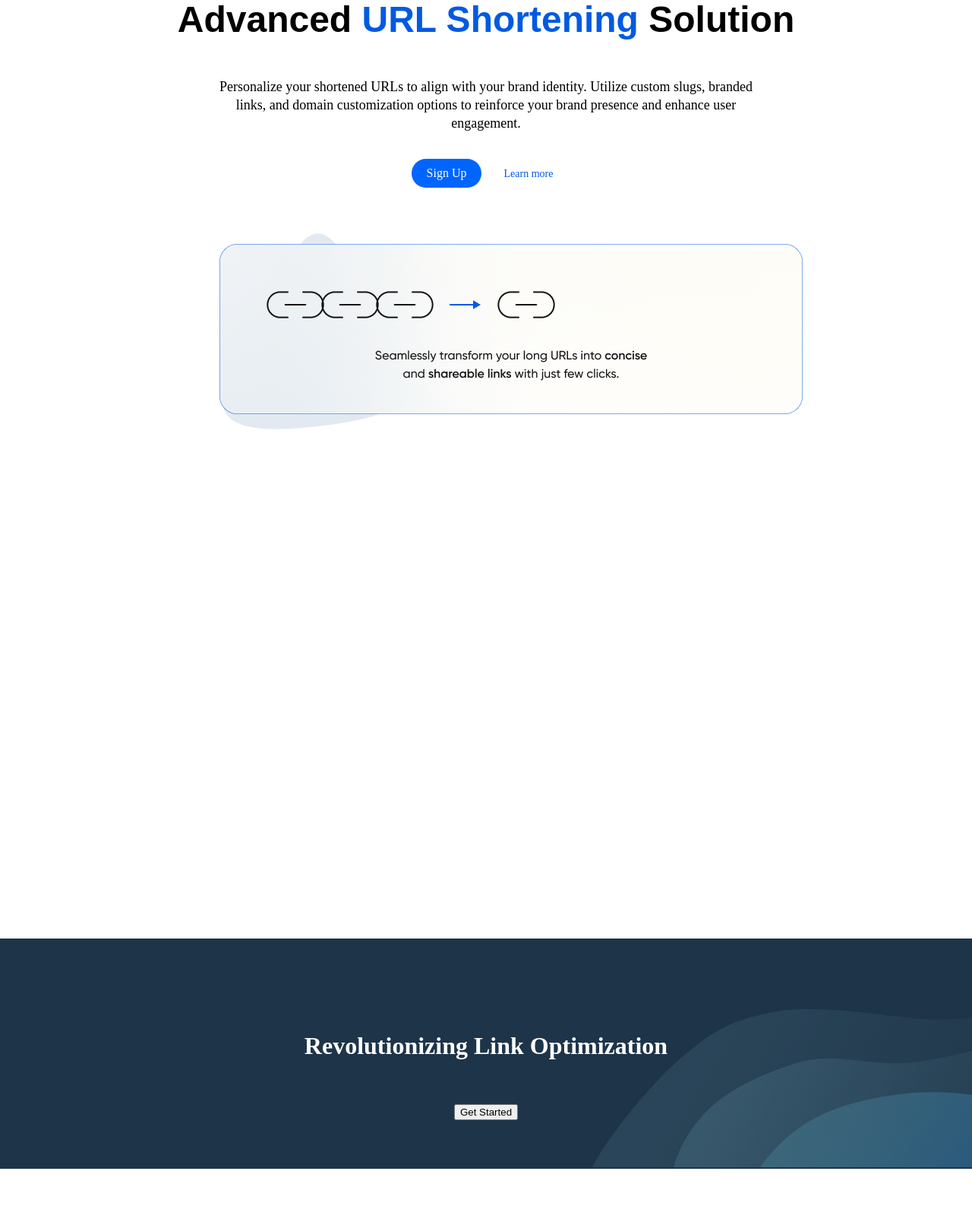
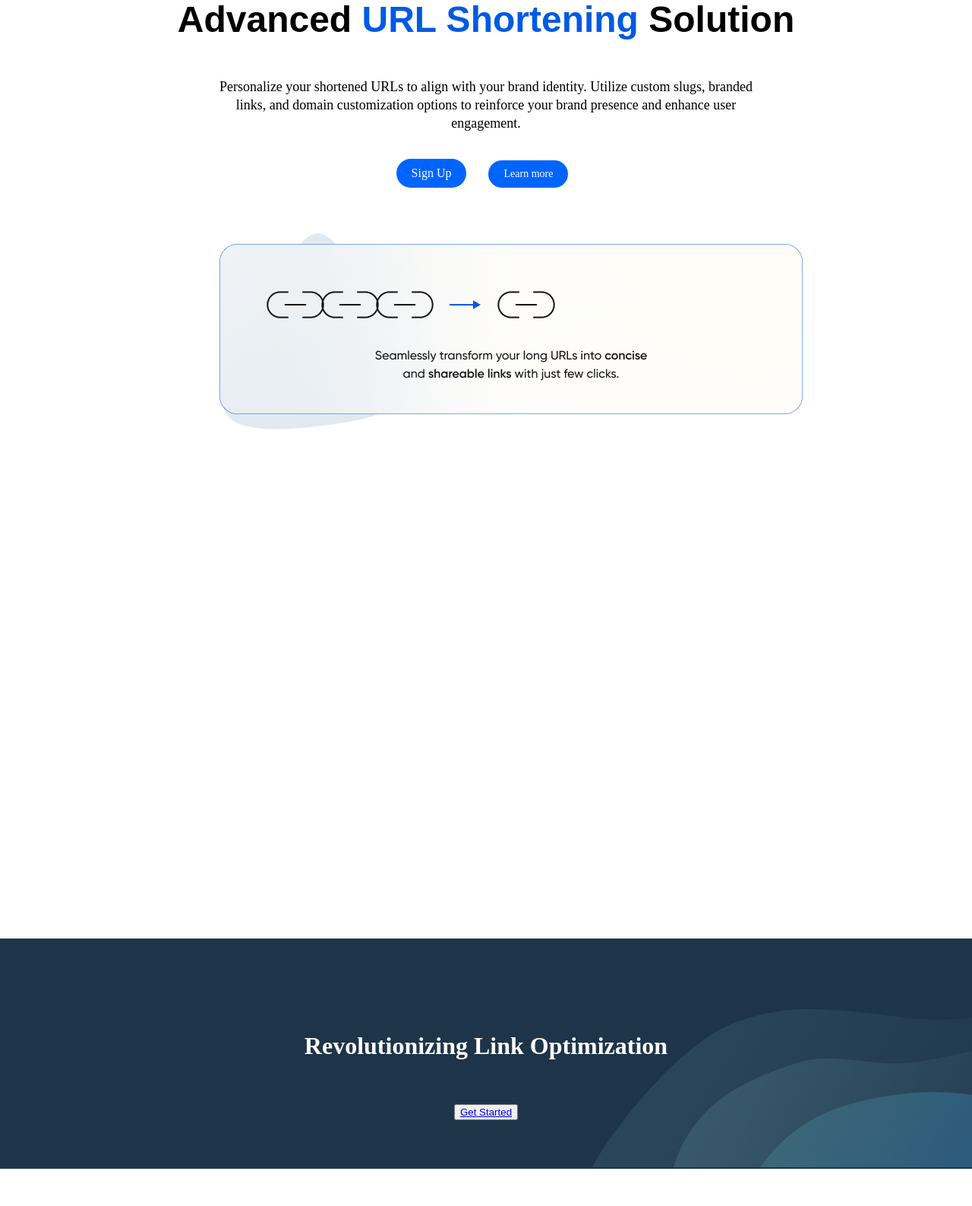
Before and after one commit to Lieche6545/Scissors, a FastAPI app: page / in a window 1280 px wide. Shown: the part 333-1920 px from the top of the page at 76% size. Run offline with FastAPI, Linux system fonts and the light colour scheme.

Commit message:
clickable buttons

```diff
--- a/templates/index.html
+++ b/templates/index.html
@@ -11,8 +11,8 @@
     </div>
 
     <div class="button">
-        <a href="">Sign Up</a>
-        <span style="margin-left:25px;" class="linklikecolor login">Learn more</span>
+        <a href=" {{ url_for ('register')}}">Sign Up</a>
+        <span style="margin-left:25px;" class="linklikecolor login"><a href="{{ url_for ('faqs')}}">Learn more</a></span>
       </div>
 
       <img src="{{ url_for('static', path='/assets/Group2.png')}}" style="margin: 50px;">
@@ -26,7 +26,7 @@
 
 <section id="four">
   <h1>Revolutionizing Link Optimization</h1>
-  <button type="submit" class="blue-button">Get Started</button>
+  <button type="submit" class="blue-button"><a href="{{ url_for ('register')}}">Get Started</a></button>
 </section>
 
 {% include 'footer.html'%}
--- a/templates/navbar.html
+++ b/templates/navbar.html
@@ -1,7 +1,7 @@
 <header>
     <div class="container">
       <div class="logo">
-        <img src="{{ url_for('static', path='/assets/logo.png')}}" alt="Logo">
+        <img src="{{ url_for('static', path='/assets/Logo.png')}}" alt="Logo">
       </div>
       <nav>
         <ul>
```
Also changed, not shown: routers/webpage.py (+0 -11 lines).
